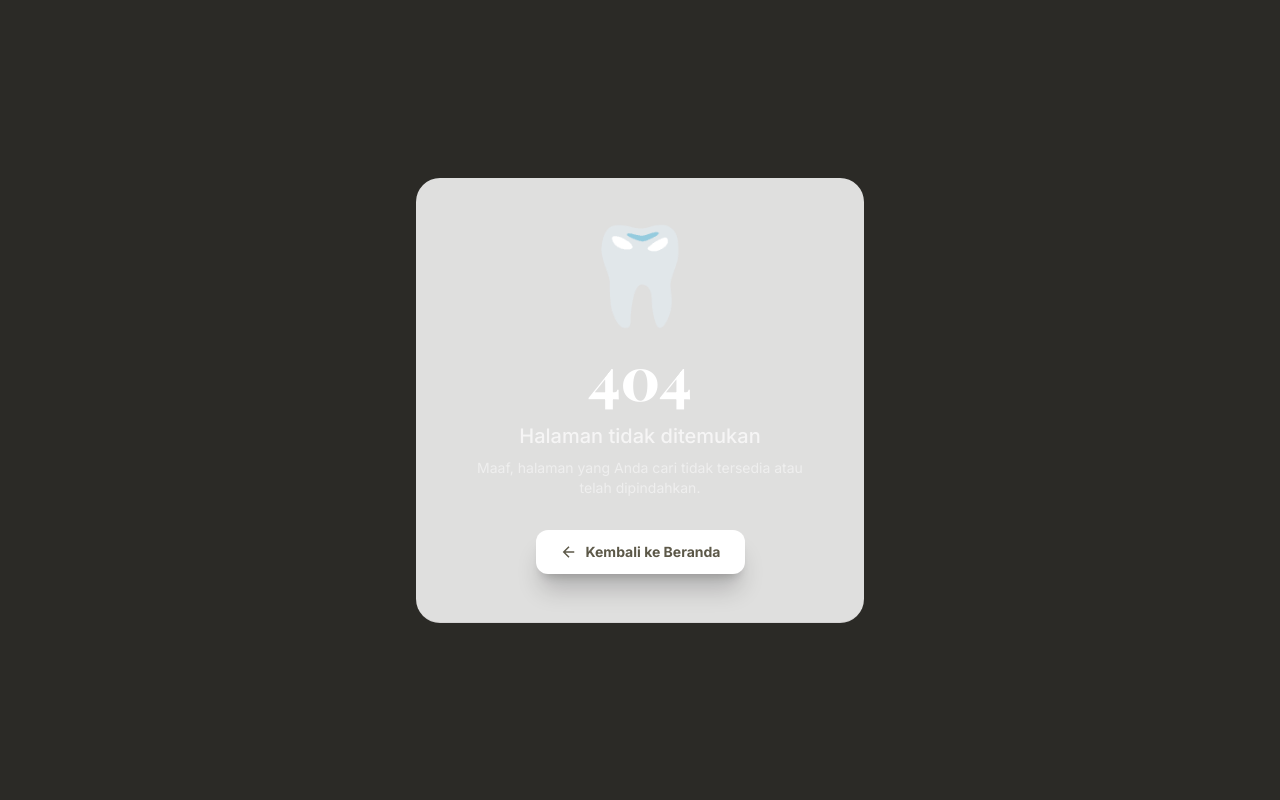
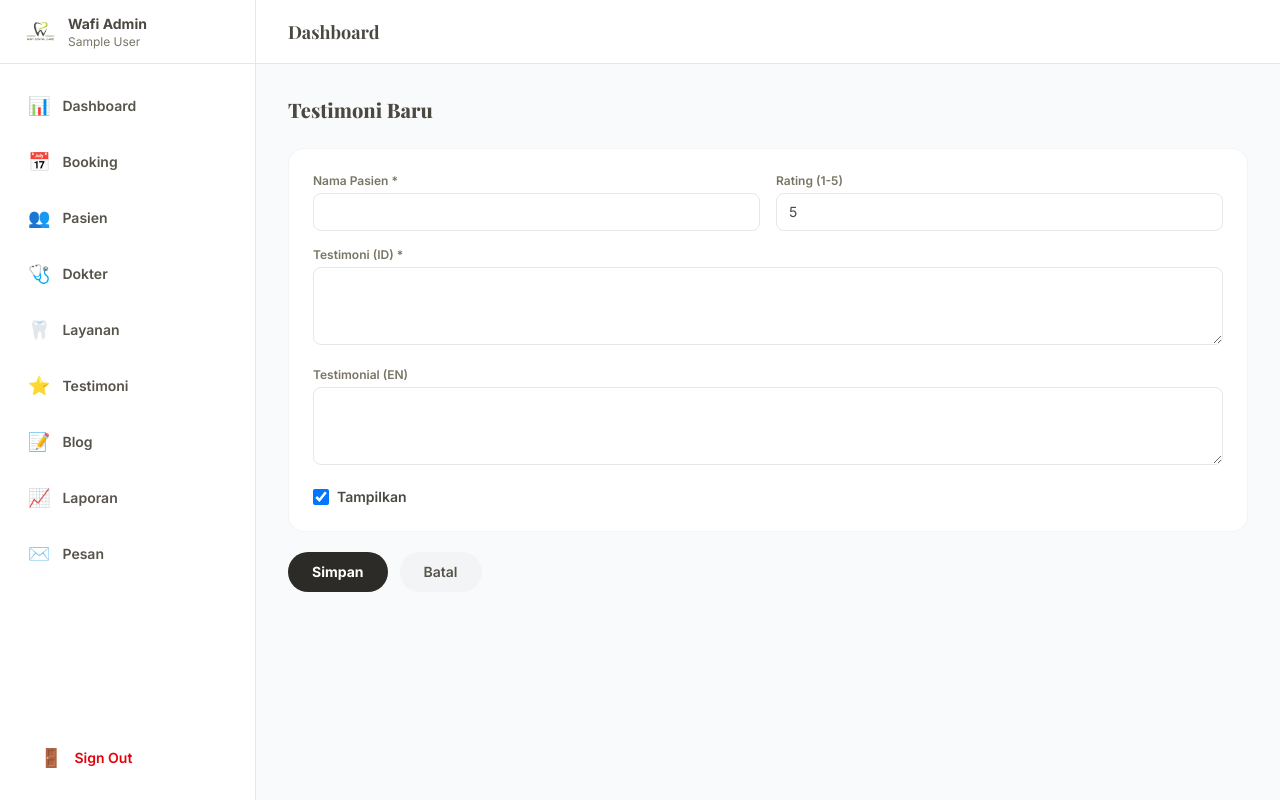
Before and after one commit to fajaraji/wafi-dental-care, a Next.js app: page /admin/testimonials/new in a window 1280 px wide. Before the commit this address had no page. Built offline with nearby package versions, Linux system fonts and the light colour scheme; no server answers; sample sign-in values are in the browser's storage; a web font is replaced by a local one.

Commit message:
feat(admin): testimonials CRUD

```diff
--- /dev/null
+++ b/src/app/admin/(dashboard)/testimonials/TestimonialDeleteButton.tsx
@@ -0,0 +1,21 @@
+"use client";
+
+import { useRouter } from "next/navigation";
+
+export default function TestimonialDeleteButton({ id }: { id: number }) {
+  const router = useRouter();
+  const onDelete = async () => {
+    if (!confirm("Hapus testimoni ini?")) return;
+    await fetch("/api/admin/testimonials", {
+      method: "DELETE",
+      headers: { "Content-Type": "application/json" },
+      body: JSON.stringify({ id }),
+    });
+    router.refresh();
+  };
+  return (
+    <button onClick={onDelete} className="rounded-lg bg-red-50 px-2.5 py-1 text-xs font-bold text-red-600 hover:bg-red-100">
+      Hapus
+    </button>
+  );
+}
--- /dev/null
+++ b/src/app/admin/(dashboard)/testimonials/TestimonialForm.tsx
@@ -0,0 +1,73 @@
+"use client";
+
+import { useState } from "react";
+import { useRouter } from "next/navigation";
+
+export default function TestimonialForm({ initial }: { initial?: any }) {
+  const router = useRouter();
+  const [form, setForm] = useState({
+    patientName: initial?.patientName ?? "",
+    rating: initial?.rating != null ? String(initial.rating) : "5",
+    contentId: initial?.contentId ?? "",
+    contentEn: initial?.contentEn ?? "",
+    isActive: initial?.isActive ?? true,
+  });
+  const [saving, setSaving] = useState(false);
+
+  const set = (k: string, v: any) => setForm((f) => ({ ...f, [k]: v }));
+
+  const onSubmit = async (e: React.FormEvent) => {
+    e.preventDefault();
+    setSaving(true);
+    const res = await fetch("/api/admin/testimonials", {
+      method: initial ? "PUT" : "POST",
+      headers: { "Content-Type": "application/json" },
+      body: JSON.stringify(initial ? { id: initial.id, ...form } : form),
+    });
+    setSaving(false);
+    if (!res.ok) return alert("Gagal menyimpan");
+    router.push("/admin/testimonials");
+    router.refresh();
+  };
+
+  const cls =
+    "w-full rounded-lg border border-gray-200 px-3 py-2 text-sm text-text-primary focus:border-brand-600 focus:outline-none";
+  const label = "block text-xs font-semibold text-text-muted mb-1";
+
+  return (
+    <form onSubmit={onSubmit} className="space-y-5">
+      <div className="rounded-2xl bg-white border border-gray-100 p-6 space-y-4">
+        <div className="grid gap-4 sm:grid-cols-2">
+          <div>
+            <label className={label}>Nama Pasien *</label>
+            <input className={cls} value={form.patientName} onChange={(e) => set("patientName", e.target.value)} required />
+          </div>
+          <div>
+            <label className={label}>Rating (1-5)</label>
+            <input className={cls} type="number" min={1} max={5} value={form.rating} onChange={(e) => set("rating", e.target.value)} />
+          </div>
+        </div>
+        <div>
+          <label className={label}>Testimoni (ID) *</label>
+          <textarea className={cls} rows={3} value={form.contentId} onChange={(e) => set("contentId", e.target.value)} required />
+        </div>
+        <div>
+          <label className={label}>Testimonial (EN)</label>
+          <textarea className={cls} rows={3} value={form.contentEn} onChange={(e) => set("contentEn", e.target.value)} />
+        </div>
+        <label className="flex items-center gap-2 text-sm font-semibold text-text-primary">
+          <input type="checkbox" checked={form.isActive} onChange={(e) => set("isActive", e.target.checked)} className="h-4 w-4" />
+          Tampilkan
+        </label>
+      </div>
+      <div className="flex gap-3">
+        <button type="submit" disabled={saving} className="rounded-full bg-ink px-6 py-2.5 text-sm font-bold text-white disabled:opacity-60">
+          {saving ? "Menyimpan..." : "Simpan"}
+        </button>
+        <button type="button" onClick={() => router.push("/admin/testimonials")} className="rounded-full bg-gray-100 px-6 py-2.5 text-sm font-semibold text-text-secondary hover:bg-gray-200">
+          Batal
+        </button>
+      </div>
+    </form>
+  );
+}
--- /dev/null
+++ b/src/app/admin/(dashboard)/testimonials/[id]/page.tsx
@@ -0,0 +1,18 @@
+import { notFound } from "next/navigation";
+import { db } from "@/lib/db";
+import { testimonials } from "@/lib/db/schema";
+import { eq } from "drizzle-orm";
+import TestimonialForm from "../TestimonialForm";
+
+export default async function EditTestimonialPage({ params }: { params: Promise<{ id: string }> }) {
+  const { id } = await params;
+  const rows = await db.select().from(testimonials).where(eq(testimonials.id, Number(id)));
+  const t = rows[0];
+  if (!t) notFound();
+  return (
+    <div>
+      <h2 className="text-xl font-extrabold text-text-primary font-display mb-6">Edit Testimoni</h2>
+      <TestimonialForm initial={t} />
+    </div>
+  );
+}
--- /dev/null
+++ b/src/app/admin/(dashboard)/testimonials/new/page.tsx
@@ -0,0 +1,10 @@
+import TestimonialForm from "../TestimonialForm";
+
+export default function NewTestimonialPage() {
+  return (
+    <div>
+      <h2 className="text-xl font-extrabold text-text-primary font-display mb-6">Testimoni Baru</h2>
+      <TestimonialForm />
+    </div>
+  );
+}
--- /dev/null
+++ b/src/app/admin/(dashboard)/testimonials/page.tsx
@@ -0,0 +1,43 @@
+import Link from "next/link";
+import { db } from "@/lib/db";
+import { testimonials } from "@/lib/db/schema";
+import TestimonialDeleteButton from "./TestimonialDeleteButton";
+
+export default async function AdminTestimonialsPage() {
+  const items = await db.select().from(testimonials).orderBy(testimonials.id);
+
+  return (
+    <div>
+      <div className="flex items-center justify-between mb-6">
+        <h2 className="text-xl font-extrabold text-text-primary font-display">Testimoni</h2>
+        <Link href="/admin/testimonials/new" className="rounded-full bg-ink px-5 py-2.5 text-sm font-bold text-white transition-colors hover:bg-brand-700">
+          + Testimoni Baru
+        </Link>
+      </div>
+
+      <div className="space-y-3">
+        {items.map((t) => (
+          <div key={t.id} className="flex items-start justify-between gap-4 rounded-2xl bg-white border border-gray-100 p-5">
+            <div className="min-w-0">
+              <div className="flex items-center gap-3">
+                <h3 className="font-bold text-text-primary">{t.patientName}</h3>
+                <span className="text-gold-500 text-xs">{"★".repeat(t.rating)}{"☆".repeat(5 - t.rating)}</span>
+              </div>
+              <p className="mt-2 text-sm text-text-secondary line-clamp-3">{t.contentId}</p>
+              <span className={`mt-2 inline-flex rounded-full px-2.5 py-0.5 text-xs font-semibold ${t.isActive ? "bg-green-100 text-green-700" : "bg-gray-100 text-gray-600"}`}>
+                {t.isActive ? "Aktif" : "Nonaktif"}
+              </span>
+            </div>
+            <div className="flex flex-shrink-0 gap-2">
+              <Link href={`/admin/testimonials/${t.id}`} className="rounded-lg bg-brand-50 px-2.5 py-1 text-xs font-bold text-brand-600 hover:bg-brand-100">Edit</Link>
+              <TestimonialDeleteButton id={t.id} />
+            </div>
+          </div>
+        ))}
+        {items.length === 0 && (
+          <div className="rounded-2xl bg-white border border-gray-100 p-12 text-center text-text-muted">Belum ada testimoni</div>
+        )}
+      </div>
+    </div>
+  );
+}
--- /dev/null
+++ b/src/app/api/admin/testimonials/route.ts
@@ -0,0 +1,61 @@
+import { NextRequest, NextResponse } from "next/server";
+import { db } from "@/lib/db";
+import { testimonials } from "@/lib/db/schema";
+import { eq } from "drizzle-orm";
+import { auth } from "@/lib/auth/auth";
+
+export async function POST(req: NextRequest) {
+  const session = await auth();
+  if (!session?.user) return NextResponse.json({ error: "Unauthorized" }, { status: 401 });
+  try {
+    const b = await req.json();
+    if (!b.patientName || !b.contentId) return NextResponse.json({ error: "Missing fields" }, { status: 400 });
+    await db.insert(testimonials).values({
+      patientName: b.patientName,
+      rating: Number(b.rating) || 5,
+      contentId: b.contentId,
+      contentEn: b.contentEn || null,
+      isActive: Boolean(b.isActive),
+    });
+    return NextResponse.json({ success: true });
+  } catch (e) {
+    console.error("Create testimonial error:", e);
+    return NextResponse.json({ error: "Failed" }, { status: 500 });
+  }
+}
+
+export async function PUT(req: NextRequest) {
+  const session = await auth();
+  if (!session?.user) return NextResponse.json({ error: "Unauthorized" }, { status: 401 });
+  try {
+    const b = await req.json();
+    if (!b.id) return NextResponse.json({ error: "id required" }, { status: 400 });
+    await db
+      .update(testimonials)
+      .set({
+        patientName: b.patientName,
+        rating: Number(b.rating) || 5,
+        contentId: b.contentId,
+        contentEn: b.contentEn || null,
+        isActive: Boolean(b.isActive),
+      })
+      .where(eq(testimonials.id, b.id));
+    return NextResponse.json({ success: true });
+  } catch (e) {
+    console.error("Update testimonial error:", e);
+    return NextResponse.json({ error: "Failed" }, { status: 500 });
+  }
+}
+
+export async function DELETE(req: NextRequest) {
+  const session = await auth();
+  if (!session?.user) return NextResponse.json({ error: "Unauthorized" }, { status: 401 });
+  try {
+    const { id } = await req.json();
+    await db.delete(testimonials).where(eq(testimonials.id, id));
+    return NextResponse.json({ success: true });
+  } catch (e) {
+    console.error("Delete testimonial error:", e);
+    return NextResponse.json({ error: "Failed" }, { status: 500 });
+  }
+}
--- a/src/components/AdminLayoutClient.tsx
+++ b/src/components/AdminLayoutClient.tsx
@@ -10,6 +10,7 @@ const menuItems = [
   { href: "/admin/patients", label: "Pasien", icon: "👥" },
   { href: "/admin/doctors", label: "Dokter", icon: "🩺" },
   { href: "/admin/services", label: "Layanan", icon: "🦷" },
+  { href: "/admin/testimonials", label: "Testimoni", icon: "⭐" },
   { href: "/admin/blog", label: "Blog", icon: "📝" },
   { href: "/admin/reports", label: "Laporan", icon: "📈" },
   { href: "/admin/messages", label: "Pesan", icon: "✉️" },
```
